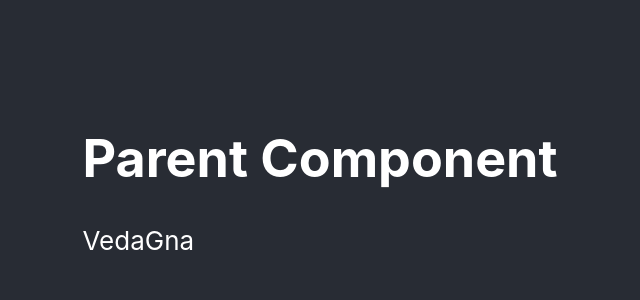
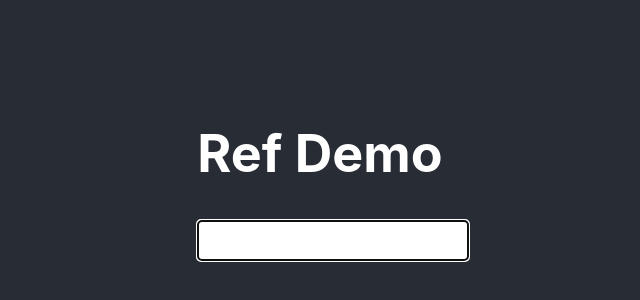
Before and after one commit to renuyarasu/codevolution, a React (Create React App) app: page / in a window 1280 px wide. Shown: the part 226-526 px from the top of the page, without its empty margins (320-960 px from the left). Built offline with nearby package versions, Linux system fonts and the light colour scheme.

Commit message:
Refs: current.focus

```diff
--- a/src/App.js
+++ b/src/App.js
@@ -1,11 +1,11 @@
 import './App.css';
-import ParentComp from './components/ParentComp';
+import RefDemo from './components/RefDemo';
 
 function App() {
     return (
         <div className="App">
             <header className="App-header">
-              <ParentComp/>
+              <RefDemo/>
             </header>
         </div>
     );
--- a/src/components/MemoComp.js
+++ /dev/null
@@ -1,12 +0,0 @@
-import React from 'react'
-
-function MemoComp({name}) {
-    console.log('| Rendering Memo Component |');
-    return (
-        <div>
-            {name}
-        </div>
-    )
-}
-
-export default React.memo(MemoComp)
--- a/src/components/ParentComp.js
+++ /dev/null
@@ -1,34 +0,0 @@
-import React, { Component } from 'react'
-import MemoComp from './MemoComp'
-// import PureComp from './PureComp'
-// import RegComp from './RegComp'
-
-class ParentComp extends Component {
-    constructor(props) {
-        super(props)
-
-        this.state = {
-            name: 'VedaGna'
-        }
-    }
-    componentDidMount() {
-        setInterval(() => {
-            this.setState({
-                name: 'VedaGna'
-            })
-        }, 2000)
-    }
-    render() {
-        console.log('****** | Parent Component Render | ******');
-        return (
-            <div>
-                <h1>Parent Component</h1>
-                <MemoComp name={this.state.name} />
-                {/* <RegComp name={this.state.name} />
-                <PureComp name={this.state.name} /> */}
-            </div>
-        )
-    }
-}
-
-export default ParentComp
--- /dev/null
+++ b/src/components/RefDemo.js
@@ -0,0 +1,22 @@
+import React, { Component } from 'react'
+
+class RefDemo extends Component {
+    constructor(props) {
+        super(props)
+        this.inputRef = React.createRef()
+    }
+    componentDidMount(){
+        this.inputRef.current.focus()
+        console.log(this.inputRef);
+    }
+    render() {
+        return (
+            <div>
+                <h1>Ref Demo</h1>
+                <input type="text" ref={this.inputRef} />
+            </div>
+        )
+    }
+}
+
+export default RefDemo
```
Also changed, not shown: src/components/PureComp.js (deleted, +0 -14 lines), src/components/RegComp.js (deleted, +0 -14 lines).
